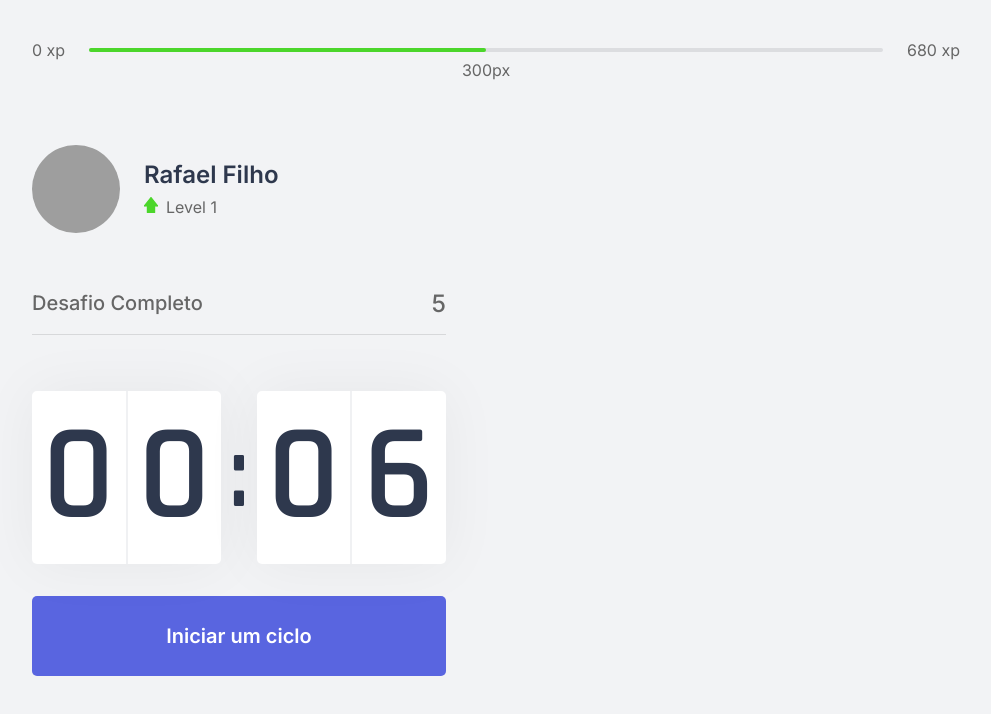
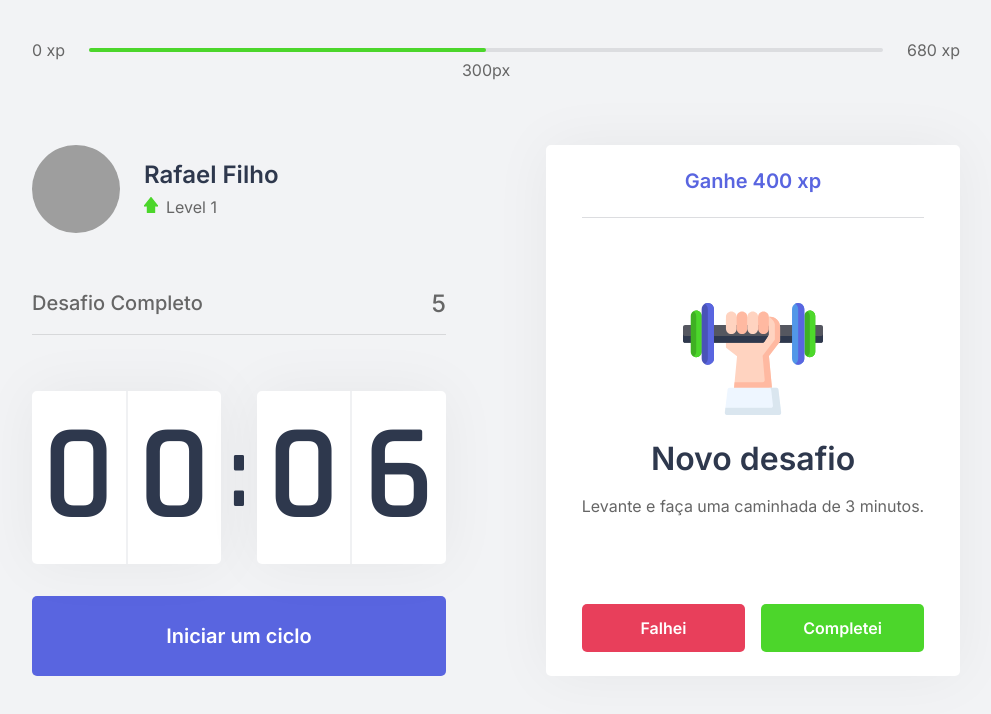
Before and after one commit to rafaelofil/Move-it, a Next.js app: page / in a window 1280 px wide. Shown: the top 714 px of the page, without its empty margins (144-1135 px from the left). Built offline with nearby package versions, Linux system fonts and the light colour scheme; grey boxes are pictures that could not be loaded.

Commit message:
Challenges Box

```diff
--- a/src/components/ChallengeBox.tsx
+++ b/src/components/ChallengeBox.tsx
@@ -1,8 +1,48 @@
+import { useContext } from 'react';
+import { ChallengesContext } from '../contexts/ChallengesContext';
+
 import styles from '../styles/components/ChallengeBox.module.css';
 
 export function ChallengeBox() {
+  const contextData = useContext(ChallengesContext);
+  console.log(contextData);
+
+  const hasActiveChallenge = true;
+
   return (
-    <div className="styles.challengeBoxContainer">
+    <div className={styles.challengeBoxContainer}>
+      { hasActiveChallenge ? (
+        <div className={styles.challengeActive}>
+          <header>Ganhe 400 xp</header>
+
+          <main>
+            <img src="icons/body.svg"/>
+            <strong>Novo desafio</strong>
+            <p>Levante e faça uma caminhada de 3 minutos.</p>
+          </main>
+
+          <footer>
+            <button
+              type="button"
+              className={styles.challengeFailedButton}
+            >
+              Falhei</button>
+            <button
+              type="button"
+              className={styles.challengeSuceededButton}
+            >
+              Completei</button>
+          </footer>
+        </div>
+      ) : (
+      <div className={styles.challengeNotActive}>
+        <strong>Finalize um ciclo para receber um desafio</strong>
+        <p>
+          <img src="icons/level-up.svg" alt="Level Up"/>
+          Avance de level completando desafios.
+        </p>
+      </div>
+      )}
 
     </div>
   );
--- /dev/null
+++ b/src/contexts/ChallengesContext.tsx
@@ -0,0 +1,27 @@
+import { createContext, useState, ReactNode } from 'react';
+
+export const ChallengesContext = createContext({});
+
+interface ChallengesProviderProps {
+  children: ReactNode;
+}
+
+export function ChallengesProvider({ children }: ChallengesProviderProps) {
+  const [level, setLevel] = useState(1);
+  const [currentExperience, setCurrentExperience] = useState(0);
+  const [challengesCompleted, setChallengesCompleted] = useState(0);
+
+  function levelUp() {
+    setLevel(level + 1);
+  }
+
+  function startNewChallenge() {
+    console.log('New Challenge');
+  }
+
+  return (
+    <ChallengesContext.Provider value={{ level, currentExperience, challengesCompleted, levelUp }}>
+      {children}
+    </ChallengesContext.Provider>
+  );
+}
--- a/src/pages/_app.tsx
+++ b/src/pages/_app.tsx
@@ -1,7 +1,12 @@
+import { ChallengesProvider } from '../contexts/ChallengesContext';
 import '../styles/global.css';
 
 function MyApp({ Component, pageProps }) {
-  return <Component {...pageProps} />;
+  return (
+    <ChallengesProvider>
+     <Component {...pageProps} />
+    </ChallengesProvider>
+  );
 }
 
 export default MyApp;
--- a/src/pages/index.tsx
+++ b/src/pages/index.tsx
@@ -1,9 +1,10 @@
+import Head from 'next/head';
+
 import { CompletedChallenges } from "../components/CompletedChallenges";
 import { Countdown } from "../components/CountDown";
 import { ExperienceBar } from "../components/ExperienceBar";
 import { Profile } from "../components/Profile";
-
-import Head from 'next/head';
+import { ChallengeBox } from "../components/ChallengeBox";
 
 import styles from '../styles/pages/Home.module.css';
 
@@ -21,7 +22,7 @@
         <Countdown />
       </div>
       <div>
-
+        <ChallengeBox />
       </div>
     </section>
   </div>;
--- a/src/styles/components/ChallengeBox.module.css
+++ b/src/styles/components/ChallengeBox.module.css
@@ -0,0 +1,101 @@
+.challengeBoxContainer {
+  height: 100%;
+  background: var(--white);
+  border-radius: 5px;
+  box-shadow: 0 0 60px rgba(0, 0, 0, 0.05);
+  padding: 1.5rem 2rem;
+  display: flex;
+  flex-direction: column;
+  align-items: center;
+  justify-content: center;
+  text-align: center;
+}
+
+.challengeNotActive {
+  display: flex;
+  flex-direction: column;
+  align-items: center;
+}
+
+.challengeNotActive strong {
+  font-size: 1.5rem;
+  font-weight: 500;
+  line-height: 1.4;
+}
+
+.challengeNotActive p {
+  display: flex;
+  flex-direction: column;
+  align-items: center;
+  line-height: 1.4;
+  max-width: 70%;
+  margin-top: 3rem;
+}
+
+.challengeNotActive p img {
+  margin-bottom: 1rem;
+}
+
+.challengeActive {
+  height: 100%;
+  display: flex;
+  flex-direction: column;
+}
+
+.challengeActive header {
+  color: var(--blue);
+  font-weight: 600;
+  font-size: 1.25rem;
+  padding: 0 2rem 1.5rem;
+  border-bottom: 1px solid var(--gray-line);
+}
+
+.challengeActive main {
+  flex: 1;
+  display: flex;
+  flex-direction: column;
+  align-items: center;
+  justify-content: center;
+}
+
+.challengeActive main strong {
+  font-size: 2rem;
+  font-weight: 600;
+  color: var(--title);
+  margin: 1.5rem 0 1rem;
+}
+
+.challengeActive main p {
+  line-height: 1.5;
+}
+
+.challengeActive footer {
+  display: grid;
+  grid-template-columns: 1fr 1fr;
+  gap: 1rem;
+}
+
+.challengeActive footer button {
+  height: 3rem;
+  display: flex;
+  align-items: center;
+  justify-content: center;
+  border: 0;
+  border-radius: 5px;
+  color: var(--white);
+  font-size: 1rem;
+  font-weight: 600;
+  transition: filter 0.2s;
+}
+
+.challengeActive footer button.challengeFailedButton {
+  background: var(--red);
+}
+
+.challengeActive footer button.challengeSuceededButton {
+  background: var(--green);
+}
+
+.challengeActive footer button:hover {
+  filter: brightness(0.9);
+}
```
